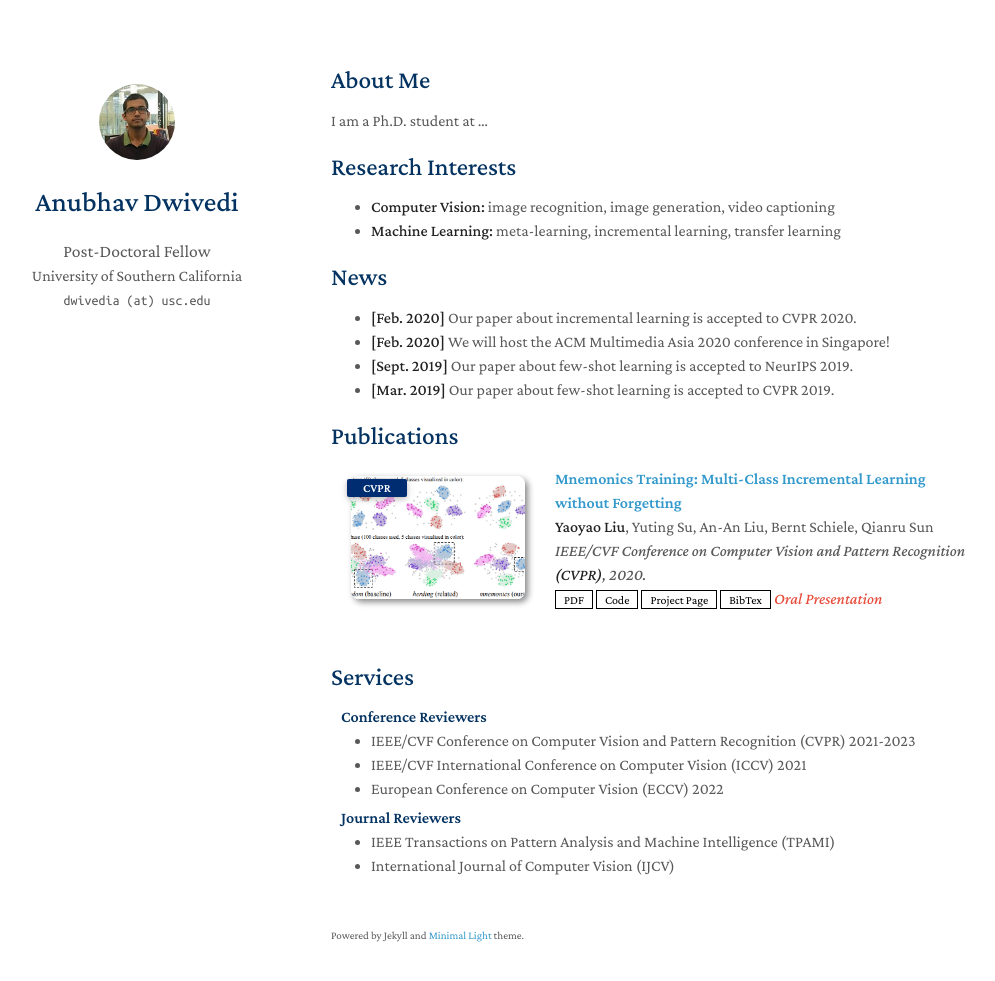
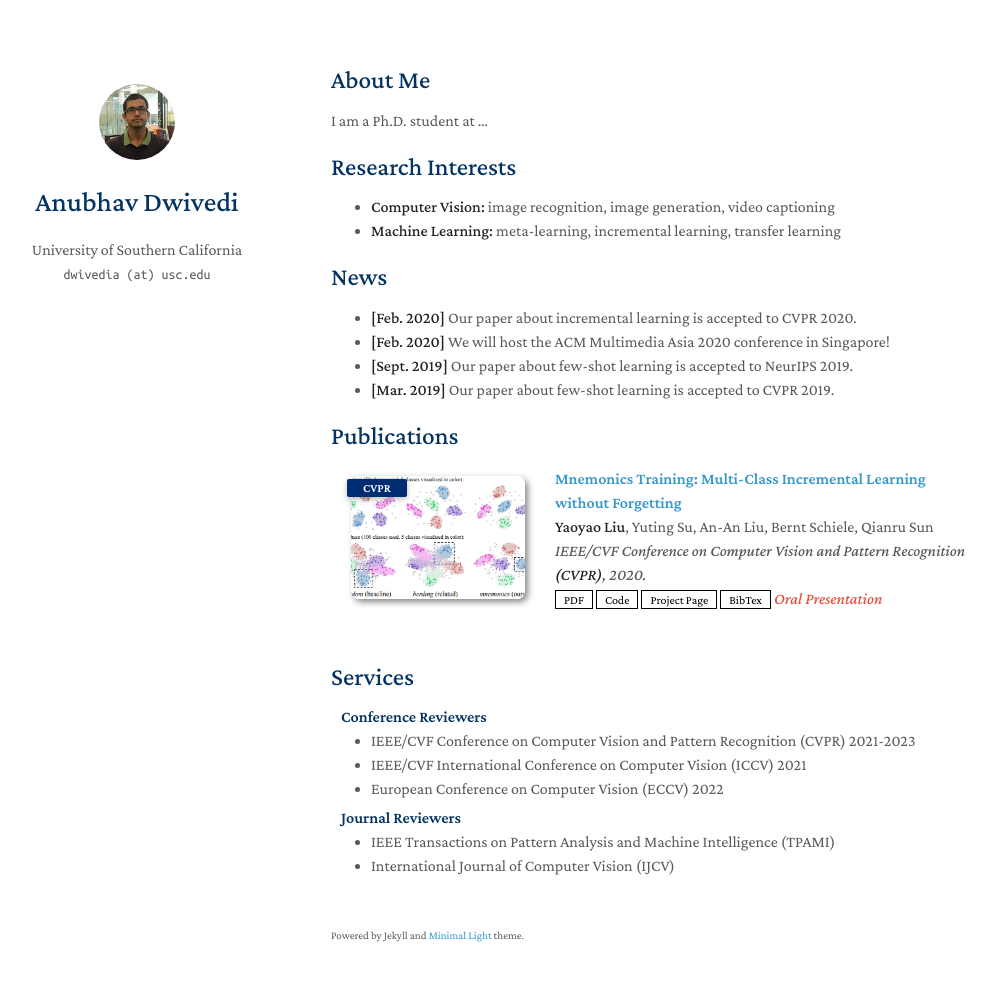
Before and after one commit to dwivedi-anubhav/website, a Jekyll site: the page built from index.md, in a window 1280 px wide and 1016 px high. Shown: the top 981 px of the window, without its empty margins (139-1134 px from the left). Built offline with Jekyll 4.4.1, drawn with Linux system fonts in a browser that asks for light colours; nearby versions of some CDN libraries; a style sheet for code colours, icons or effects is not loaded; our own code applies the rules of GitHub Pages for plain Markdown files.

Commit message:
Update _config.yml

```diff
--- a/_config.yml
+++ b/_config.yml
@@ -1,6 +1,6 @@
 # Basic Information
 title: Anubhav Dwivedi
-position: Post-Doctoral Fellow
+# position: Post-Doctoral Fellow
 affiliation: Ming Hsieh Department of Electrical and Computer Engineering
 affiliation: University of Southern California
 email: dwivedia (at) usc.edu
@@ -23,8 +23,8 @@ cv_link: assets/files/cv_website.pdf
 # Images (e.g., your profile picture and your website's favicon)
 # "favicon" and "favicon_dark" are used for the light and dark modes, respectively.
 avatar: ./assets/img/anubhav_profilepic.jpeg
-favicon: ./assets/img/favicon.png
-favicon_dark: ./assets/img/favicon-dark.png
+favicon: ./assets/img/favicon-dark.png
+favicon_dark: ./assets/img/favicon.png
 
 # Footnote
 # You may use the option to disable the footnote, "Powered by Jekyll and Minimal Light theme."
```
